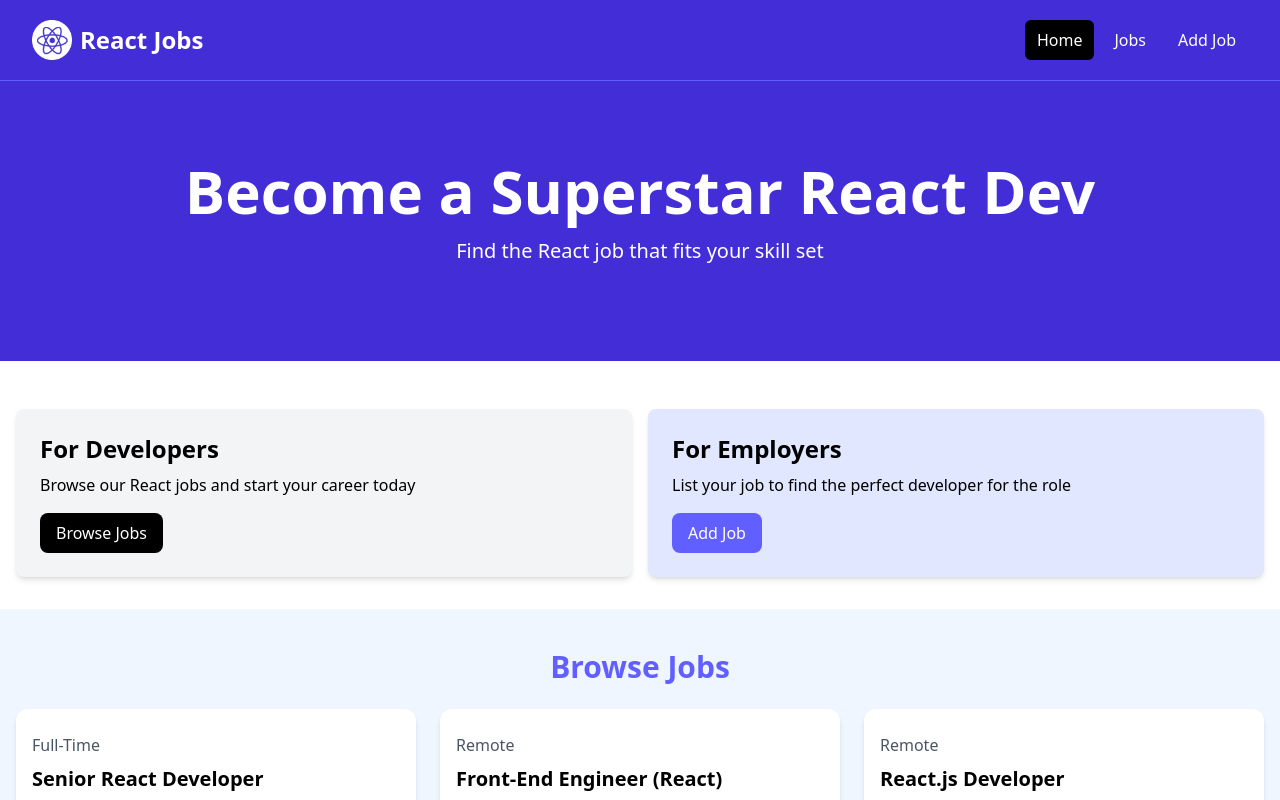
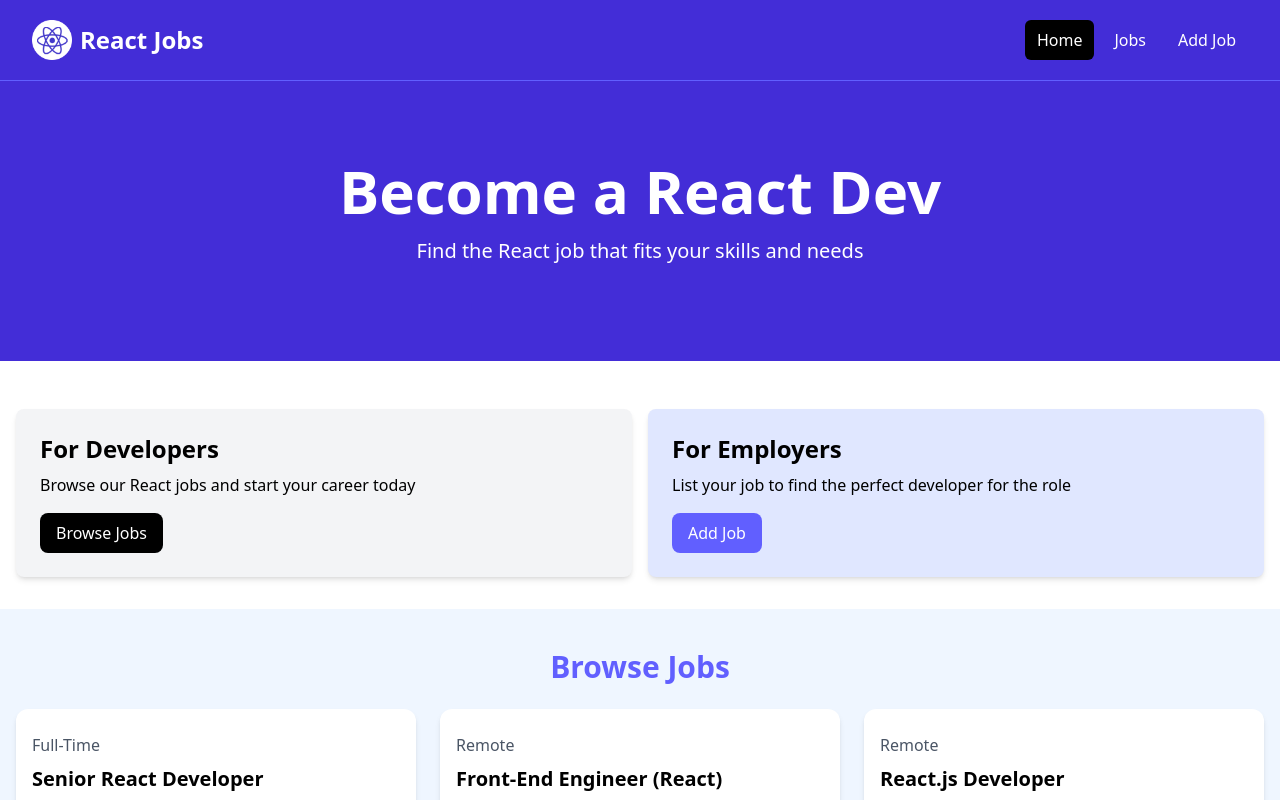
Before and after one commit to kamuz/react-jobs, a React (Vite) app: page / in a window 1280 px wide. Shown: the top 800 px of the page. Built offline with nearby package versions, Linux system fonts and the light colour scheme.

Commit message:
Little fix

```diff
--- a/src/App.jsx
+++ b/src/App.jsx
@@ -9,7 +9,7 @@
   return (
     <>
       <Navbar />
-      <Hero />
+      <Hero title="Become a React Dev" subtitle="Find the React job that fits your skills and needs" />
       <HomeCards />
       <JobListings />
       <ViewAllJobs />
```
